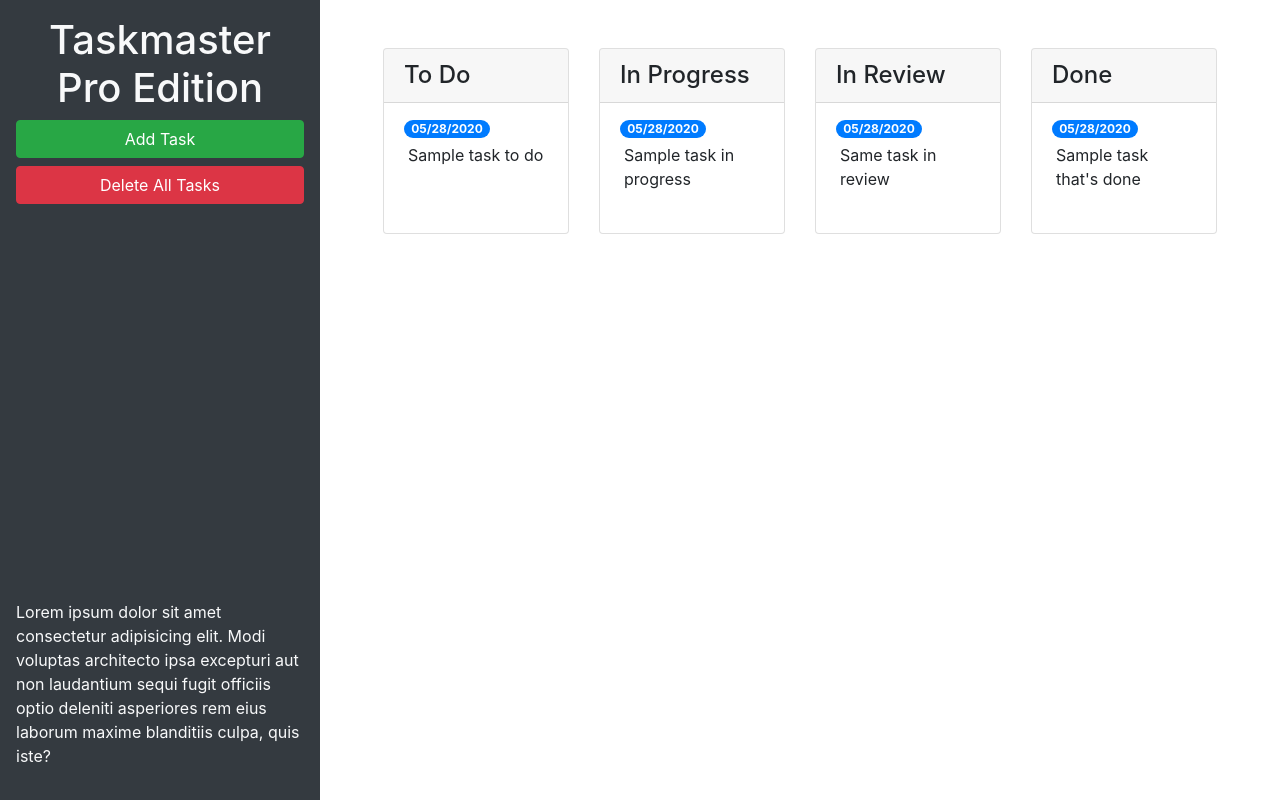
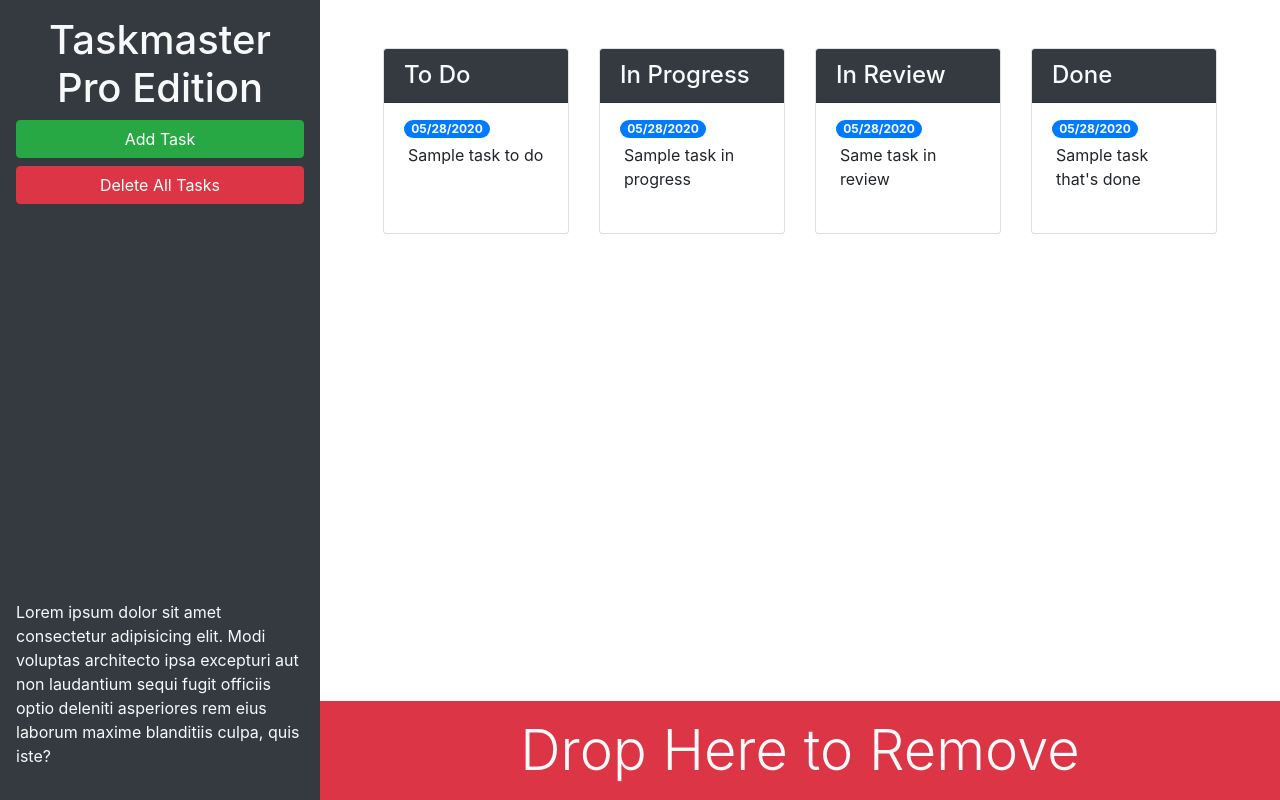
Before and after one commit to jackiem2/taskmaster-pro, a plain HTML site: page index.html in a window 1280 px wide. Drawn offline with nearby package versions, Linux system fonts and the light colour scheme.

Commit message:
added trash icon

```diff
--- a/index.html
+++ b/index.html
@@ -13,12 +13,12 @@
 <body>
 
   <div class="row min-vh-100 no-gutters">
-    <header class="col-12 col-lg-3 bg-dark text-light d-flex flex-column p-4 p-lg-3">
+    <header class="col-12 col-lg-3 bg-dark text-light sticky-top d-flex flex-column p-4 p-lg-3">
       <h1 class="text-center">Taskmaster Pro Edition</h1>
       <button id="create-task" class="btn btn-block btn-success" data-toggle="modal" data-target="#task-form-modal">Add
         Task</button>
       <button id="remove-tasks" class="btn btn-block btn-danger">Delete All Tasks</button>
-      <p class="mt-auto">Lorem ipsum dolor sit amet consectetur adipisicing elit. Modi voluptas architecto ipsa
+      <p class="mt-auto d-none d-lg-block">Lorem ipsum dolor sit amet consectetur adipisicing elit. Modi voluptas architecto ipsa
         excepturi aut non
         laudantium sequi fugit officiis optio deleniti asperiores rem eius laborum maxime blanditiis culpa, quis iste?
       </p>
@@ -27,7 +27,7 @@
       <div class="m-5 row justify-content-around">
       <div class="col-12 col-md-6 col-xl-3 mb-3">
         <div class="card">
-        <h4 class="card-header">To Do</h4>
+        <h4 class="card-header bg-dark text-light">To Do</h4>
         <ul id="list-toDo" class="list-group list-group-flush">
           <li class="list-group-item">
             <span class="badge badge-primary badge-pill">05/28/2020</span>
@@ -41,7 +41,7 @@
         <!-- in progress start -->
       <div class="col-12 col-md-6 col-xl-3 mb-3">
         <div class="card">
-        <h4 class="card-header">In Progress</h4>
+        <h4 class="card-header bg-dark text-light">In Progress</h4>
         <ul id="list-inProgress" class="list-group list-group-flush">
           <li class="list-group-item">
             <span class="badge badge-primary badge-pill">05/28/2020</span>
@@ -55,7 +55,7 @@
       <!-- in review start -->
       <div class="col-12 col-md-6 col-xl-3 mb-3">
         <div class="card">
-        <h4 class="card-header">In Review</h4>
+        <h4 class="card-header bg-dark text-light">In Review</h4>
         <ul id="list-inReview" class="list-group list-group-flush">
           <li class="list-group-item">
             <span class="badge badge-primary badge-pill">05/28/2020</span>
@@ -70,7 +70,7 @@
       <!-- done start-->
       <div class="col-12 col-md-6 col-xl-3 mb-3">
         <div class="card">
-        <h4 class="card-header">Done</h4>
+        <h4 class="card-header bg-dark text-light">Done</h4>
         <ul id="list-done" class="list-group list-group-flush">
           <li class="list-group-item">
             <span class="badge badge-primary badge-pill">05/28/2020</span>
@@ -78,6 +78,15 @@
           </li>
         </ul>
       </div>
+    </div>
+  </div>
+
+      <div id="trash" class="mt-auto">
+        <div class="w-100 bg-danger p-3 text-center text-light display-4">
+          Drop Here to Remove
+        </div>
+      </div>
+
   </main>
   <!-- Modal -->
   <div class="modal fade" id="task-form-modal" tabindex="-1" role="dialog" aria-labelledby="task-form-modal"
```
